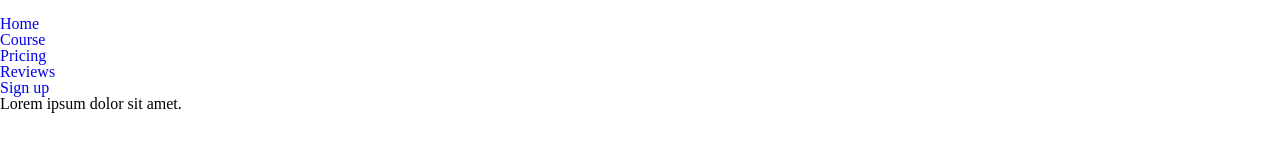
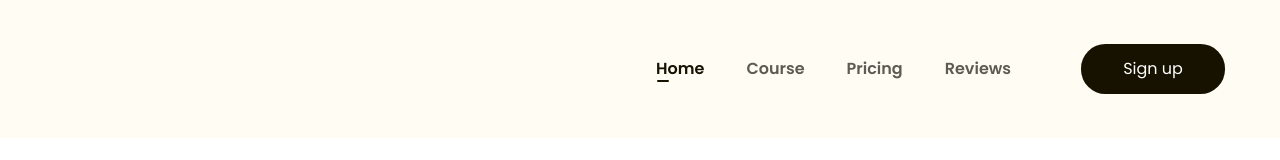
Before and after one commit to ld01251445656-bit/project-html-css-01, a plain HTML site: page index.html in a window 1280 px wide. Drawn offline with Linux system fonts and the light colour scheme; a web font is replaced by a local one.

Commit message:
section header

```diff
--- a/css/style.css
+++ b/css/style.css
@@ -1,6 +1,12 @@
 /* .content-box */
 * {
   box-sizing: border-box;
+}
+
+:root {
+  --primary-text-color: #171100;
+  --background-color: #fffcf4;
+  --White-color: #fff;
 }
 
 /* Đổi đơn vị px sang rem */
@@ -12,6 +18,7 @@ html {
 body {
   /* 1.6rem = 16px */
   font-size: 1.6rem;
+  font-family: Poppins, sans-serif;
 }
 
 /* Common CSS */
@@ -22,3 +29,81 @@ a {
 li {
   list-style: none;
 }
+
+/* Header section */
+
+.header {
+  background: var(--background-color);
+  padding-top: 44px;
+  padding-bottom: 44px;
+}
+
+.header .main-content {
+  width: 1170px;
+  margin-left: auto;
+  margin-right: auto;
+  /* short hand: magin: 0 auto */
+  max-width: calc(100% - 24px);
+}
+
+.header .body {
+  display: flex;
+  /* Căm giữa theo trục dọc */
+  align-items: center;
+}
+
+.header nav {
+  display: flex;
+  margin-left: auto;
+}
+
+.header nav a {
+  font-weight: 600;
+  /* Tức là 16px */
+  font-size: 1.6rem;
+  line-height: 28px;
+  color: #5f5b53;
+  padding-left: 21px;
+  padding-right: 21px;
+}
+/* Pseudo class: lớp giả */
+.header nav a:hover {
+  color: var(--primary-text-color);
+  text-shadow: 1px 0 0 currentColor;
+}
+.header nav a.active {
+  font-weight: 600;
+  /* semo-bold */
+  color: var(--primary-text-color);
+  position: relative;
+}
+/* Pseudo element */
+.header nav a.active::after {
+  content: "";
+  width: 12px;
+  height: 2px;
+  border-radius: 1px;
+  -webkit-border-radius: 1px;
+  -moz-border-radius: 1px;
+  -ms-border-radius: 1px;
+  -o-border-radius: 1px;
+  background: var(--primary-text-color);
+  display: block;
+  position: absolute;
+  top: 23px;
+  left: 22px;
+}
+.header .body .btn-sign-up {
+  width: 144px;
+  /* height: 50px; */
+  line-height: 50px;
+  background: var(--primary-text-color);
+  color: var(--White-color);
+  border-radius: 24.5px;
+  -webkit-border-radius: 24.5px;
+  -moz-border-radius: 24.5px;
+  -ms-border-radius: 24.5px;
+  -o-border-radius: 24.5px;
+  text-align: center;
+  margin-left: 49px;
+}
--- a/index.html
+++ b/index.html
@@ -4,6 +4,10 @@
     <meta charset="UTF-8" />
     <meta name="viewport" content="width=device-width, initial-scale=1.0" />
     <title>Learning Landing Page</title>
+    <link rel="preconnect" href="https://fonts.googleapis.com">
+<link rel="preconnect" href="https://fonts.gstatic.com" crossorigin>
+<link href="https://fonts.googleapis.com/css2?family=Google+Sans+Flex:opsz,wght@6..144,1..1000&family=Poppins:ital,wght@0,100;0,200;0,300;0,400;0,500;0,600;0,700;0,800;0,900;1,100;1,200;1,300;1,400;1,500;1,600;1,700;1,800;1,900&display=swap" rel="stylesheet">
+
 
     <link rel="stylesheet" href="./css/reset.css" />
 
@@ -12,23 +16,22 @@
   <body>
     <header class="header">
       <div class="main-content">
+       <div class="body">
           <!-- logo -->
           <a href="#"><img src="img/Lesson..svg" alt="" class="logo" /></a>
           <!-- Navigation:thanh điều hướng -->
           <nav>
-          <li><a href="#">Home</a></li>
+            <li><a class="active" href="#">Home</a></li>
             <li><a href="#">Course</a></li>
             <li><a href="#">Pricing</a></li>
             <li><a href="#">Reviews</a></li>
           </nav>
           <!-- Call to action button -->
           <a href="#" class="btn btn-sign-up">Sign up</a>
+          </nav>
+       </div>
+      </div>
 
-        <!-- Ví dụ về box sizing -->
-        <div class="box box1"></div>
-        <div class="box box2"></div>
-      </div>
-      <p>Lorem ipsum dolor sit amet.</p>
     </header>
   </body>
 </html>
```
Lines whose indentation alone changed are shown as unchanged.
